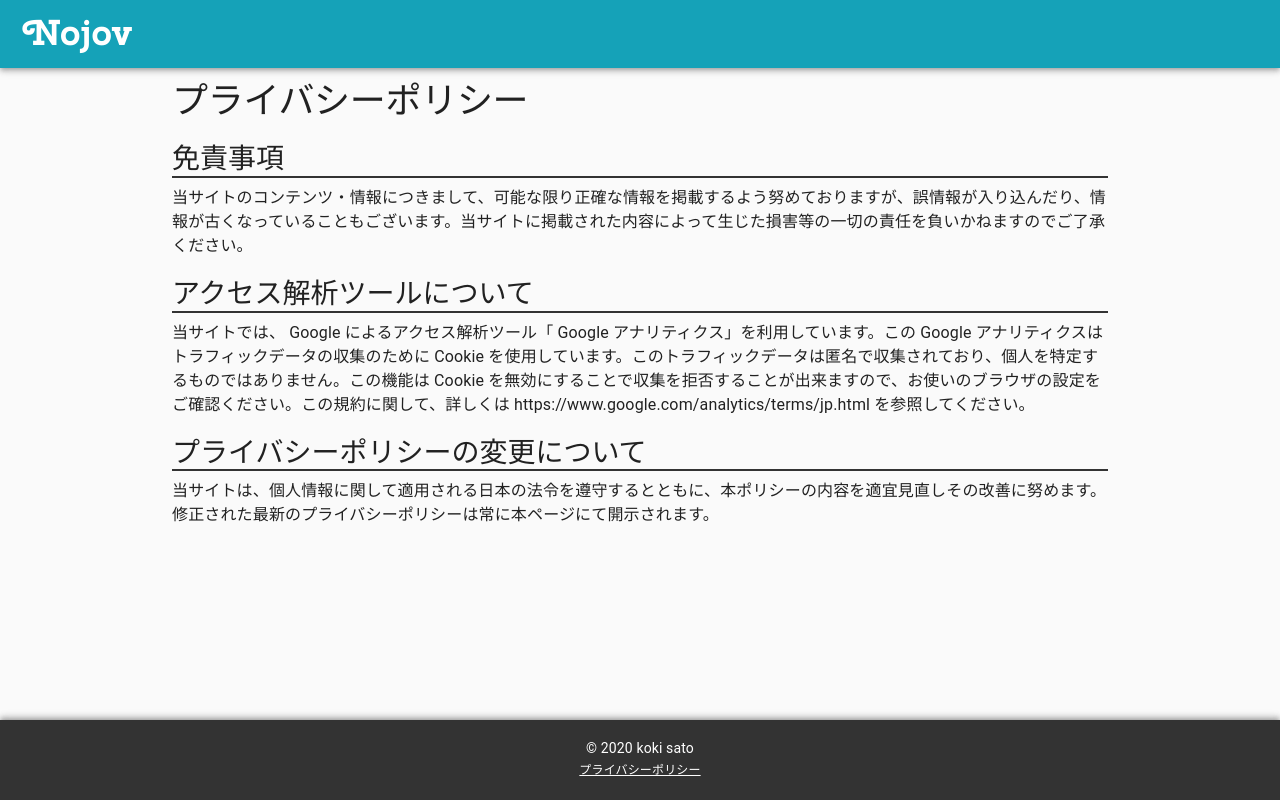
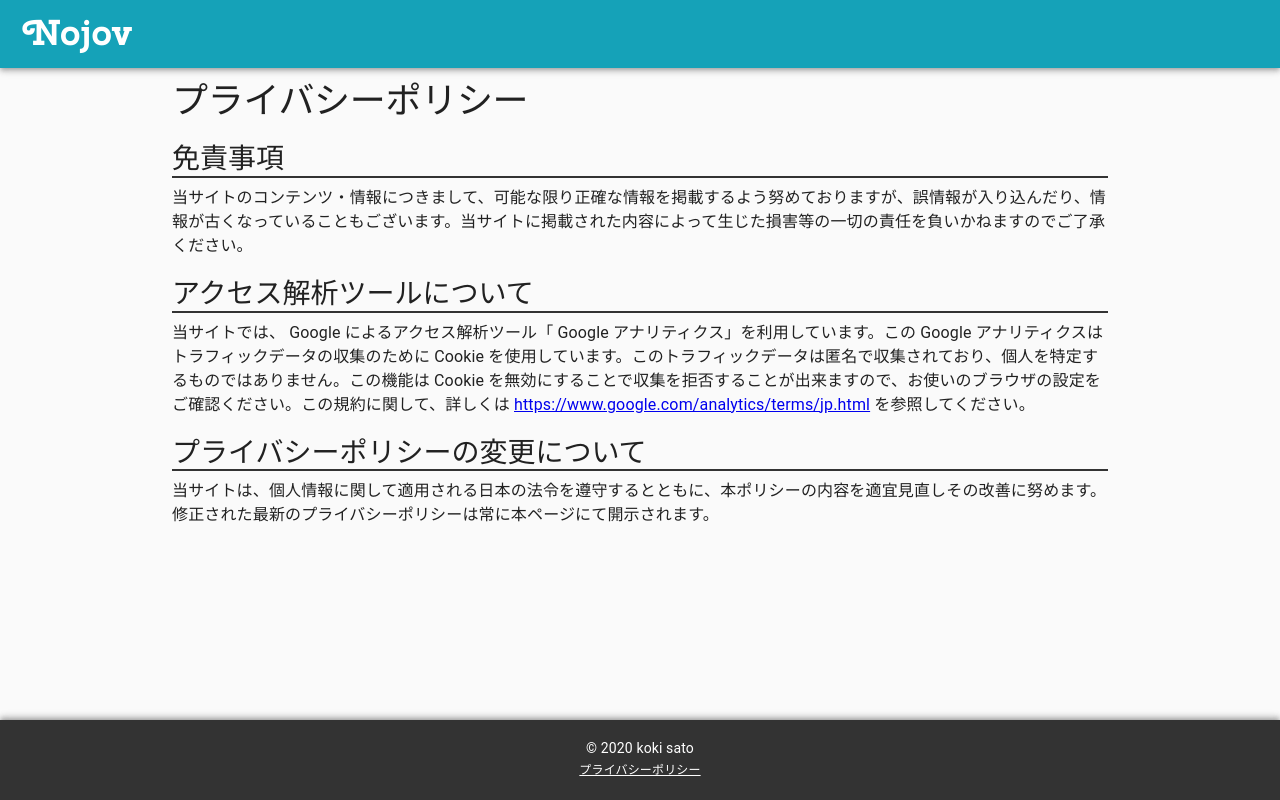
Before and after one commit to kou-pg-0131/nojov-ui, a React (Create React App) app: page /privacy-policy in a window 1280 px wide. Built offline with nearby package versions, Linux system fonts and the light colour scheme; no server answers.

Commit message:
リンクを a タグにした

```diff
--- a/src/views/pages/privacyPolicy/index.tsx
+++ b/src/views/pages/privacyPolicy/index.tsx
@@ -31,7 +31,7 @@ export const PrivacyPolicyPage: React.FC = () => {
     },
     {
       title: 'アクセス解析ツールについて',
-      text: '当サイトでは、 Google によるアクセス解析ツール「 Google アナリティクス」を利用しています。この Google アナリティクスはトラフィックデータの収集のために Cookie を使用しています。このトラフィックデータは匿名で収集されており、個人を特定するものではありません。この機能は Cookie を無効にすることで収集を拒否することが出来ますので、お使いのブラウザの設定をご確認ください。この規約に関して、詳しくは https://www.google.com/analytics/terms/jp.html を参照してください。'
+      text: '当サイトでは、 Google によるアクセス解析ツール「 Google アナリティクス」を利用しています。この Google アナリティクスはトラフィックデータの収集のために Cookie を使用しています。このトラフィックデータは匿名で収集されており、個人を特定するものではありません。この機能は Cookie を無効にすることで収集を拒否することが出来ますので、お使いのブラウザの設定をご確認ください。この規約に関して、詳しくは <a href="https://www.google.com/analytics/terms/jp.html" target="_blank" rel="noopener">https://www.google.com/analytics/terms/jp.html</a> を参照してください。'
     },
     {
       title: 'プライバシーポリシーの変更について',
@@ -45,7 +45,7 @@ export const PrivacyPolicyPage: React.FC = () => {
       {items.map(item =>
         <Box className={classes.item}>
           <Typography variant='h3' className={classes.title}>{item.title}</Typography>
-          <Typography className={classes.text}>{item.text}</Typography>
+          <Typography dangerouslySetInnerHTML={{ __html: item.text }} className={classes.text}></Typography>
         </Box>
       )}
     </Box>
```
